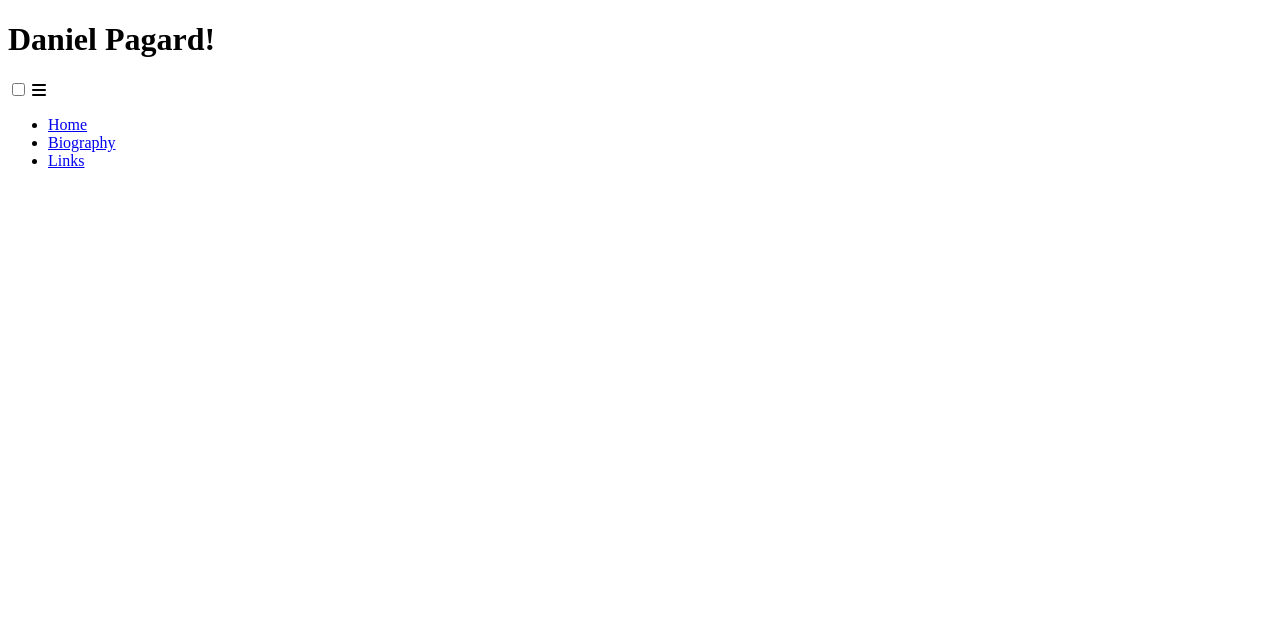
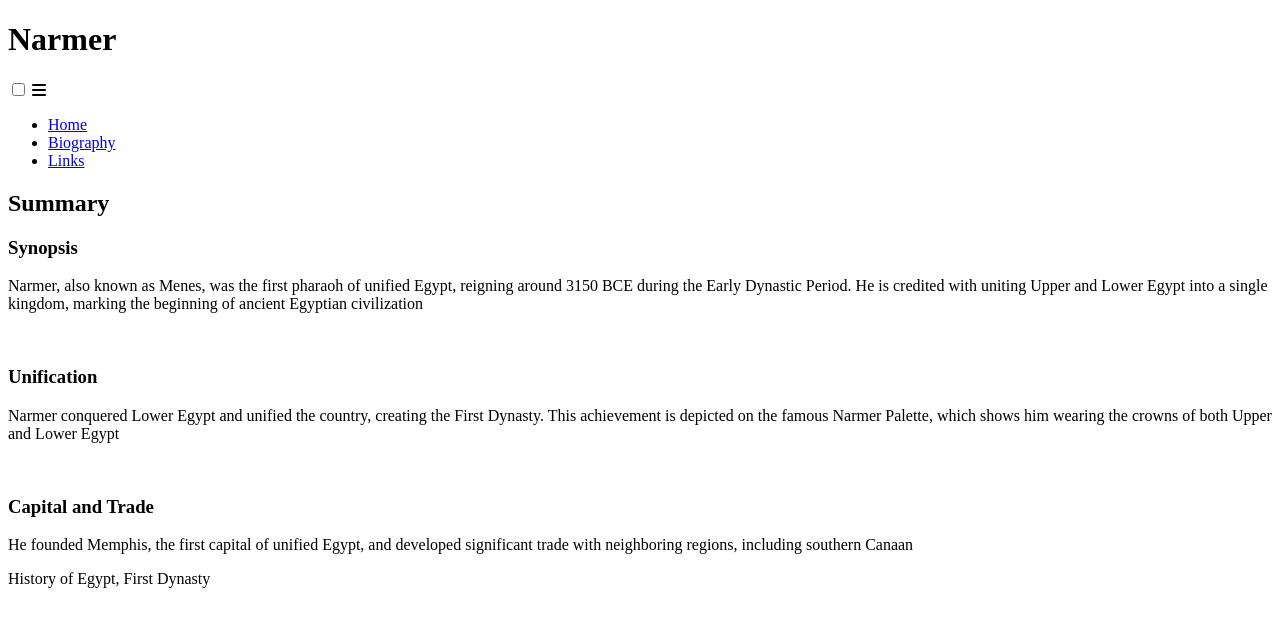
Before and after one commit to dp19420/project-january-p1, a plain HTML site: page index.html in a window 1280 px wide. Drawn offline with Linux system fonts and the light colour scheme.

Commit message:
add: content

```diff
--- a/index.html
+++ b/index.html
@@ -24,7 +24,7 @@
 <body>
 
     <header>
-        <h1 id="logo">Daniel Pagard!</h1>
+        <h1 id="logo">Narmer</h1>
 
         <input type="checkbox" id="nav-toggle" name="nav-toggle">
         <label for="nav-toggle" class="nav-toggle-label"><i class="fa-solid fa-bars"></i></label>
@@ -46,8 +46,7 @@
     <main>
         <section id="hero">
             <div id="cover-text">
-                <h2></h2>
-                <h3></h3>
+                <h2>Summary</h2>
             </div>
         </section>
 
@@ -55,16 +54,24 @@
         <h2></h2>
         <div id="life">
             <div id="general">
-                <h3></h3>
-            <p>
+                <h3>Synopsis</h3>
+            <p> Narmer, also known as Menes, was the first pharaoh of unified Egypt, reigning around 3150 BCE during the Early Dynastic Period.
+                 He is credited with uniting Upper and Lower Egypt into a single kingdom, marking the beginning of ancient Egyptian civilization
             </p>
             </div>
             <br>
             <div id="unification">
-                <h3></h3>
-            <p>
+                <h3>Unification</h3>
+            <p>Narmer conquered Lower Egypt and unified the country, creating the First Dynasty.
+                This achievement is depicted on the famous Narmer Palette, which shows him wearing the crowns of both Upper and Lower Egypt
 
             </p>
+
+            </div>
+            <br>
+            <div id="capital">
+                <h3>Capital and Trade</h3>
+                <p>He founded Memphis, the first capital of unified Egypt, and developed significant trade with neighboring regions, including southern Canaan</p>
             </div>
         </div>
     </section>
@@ -72,7 +79,7 @@
     <footer>
         <div>
             <p>
-
+               History of Egypt, First Dynasty
             </p>
         </div>
     </footer>
```
Also changed, not shown: bio.html (+10 -5 lines).
